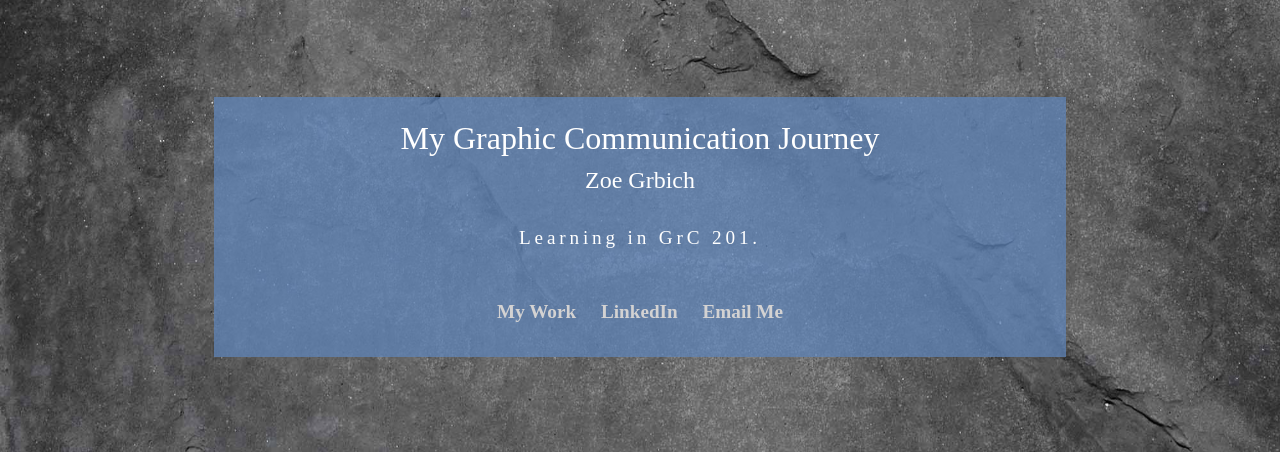
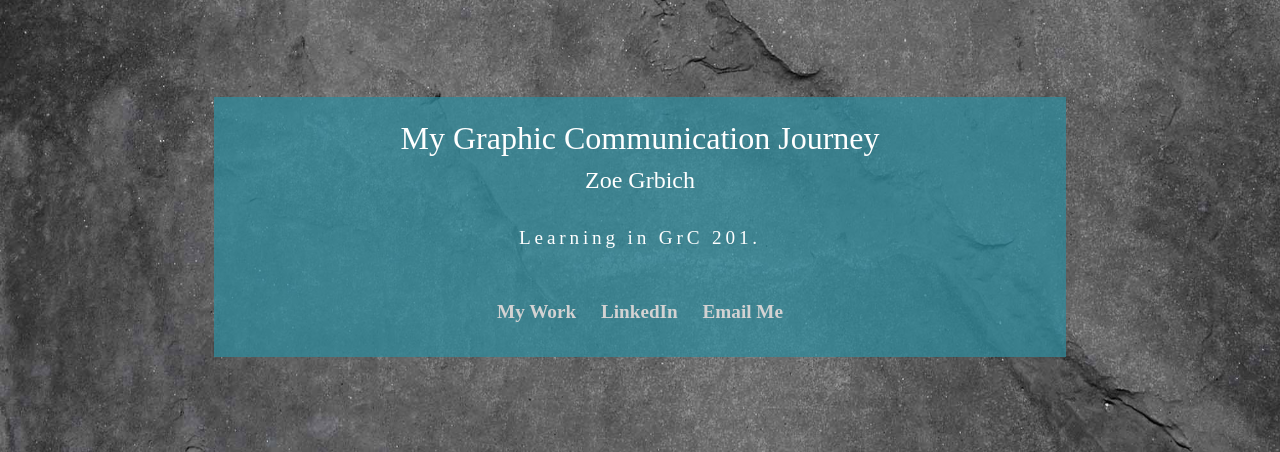
Before and after one commit to zoegrbich/contact-page, a plain HTML site: page index.html in a window 1280 px wide. Shown: the part 348-800 px from the top of the page. Drawn offline with Linux system fonts and the light colour scheme; a web font is replaced by a local one.

Commit message:
Add files via upload

```diff
--- a/styles-contact.css
+++ b/styles-contact.css
@@ -73,7 +73,7 @@ html, body {
     width: 800px;
 	padding: 2%;
     margin: 100px auto;
- 	background: rgba(95, 132, 184, 0.75); /*this uses opacity of 75% for the background color*/
+ 	background: rgba(47, 139, 157, 0.75); /*this uses opacity of 75% for the background color*/
 	text-align: center;
 	border: 4px;
 
```
